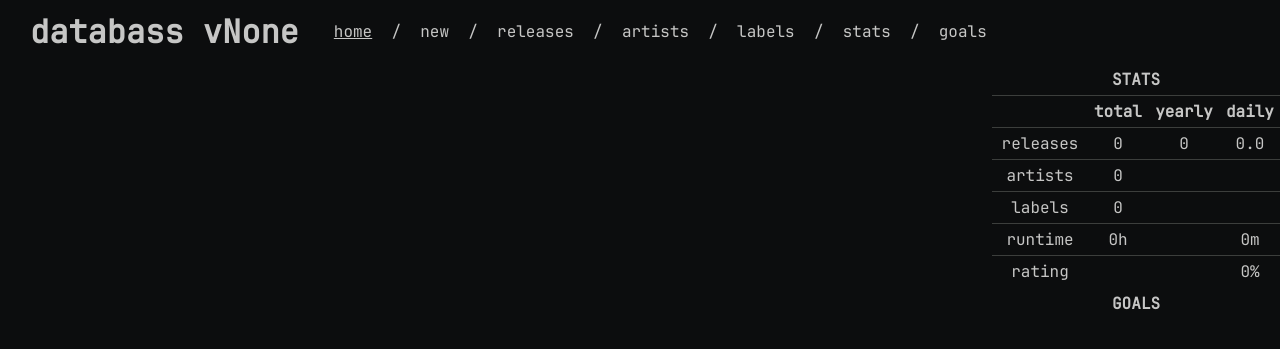
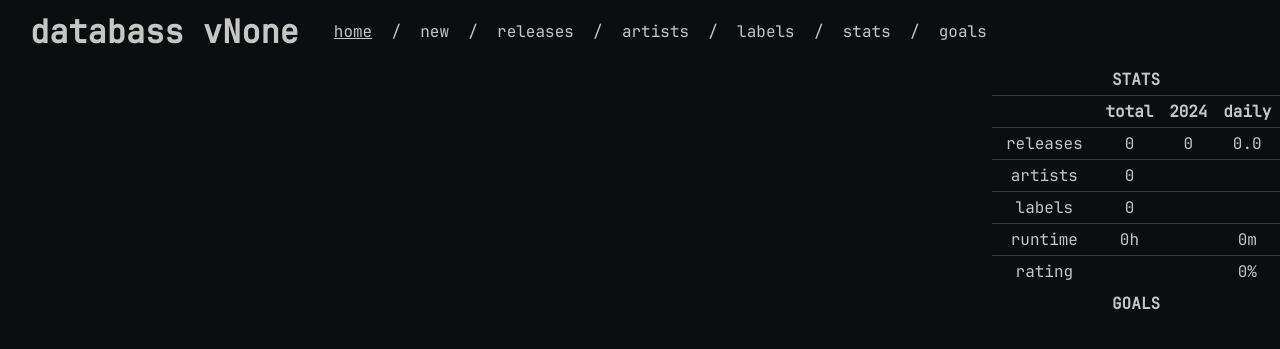
Before and after one commit to chunned/databass, a Flask app: page / in a window 1280 px wide. Shown: the top 349 px of the page. Run offline with Flask 3, Linux system fonts and the light colour scheme; style sheets or scripts are compiled from the project's sources; some libraries are stand-ins or nearby versions.

```diff
--- a/src/databass/routes.py
+++ b/src/databass/routes.py
@@ -16,10 +16,12 @@ def register_routes(app):
             goal_data = [process_goal_data(goal) for goal in active_goals]
         else:
             goal_data = []
+        year = datetime.now().year
         return render_template(
             'index.html',
             stats=stats_data,
             goals=goal_data,
+            year=year,
             active_page='home'
         )
 
--- a/src/databass/templates/index.html
+++ b/src/databass/templates/index.html
@@ -18,7 +18,7 @@
                                 <p>total</p>
                             </th>
                             <th>
-                                <p>yearly</p>
+                                <p>{{ year }}</p>
                             </th>
                             <th>
                                 <p>daily</p>
```
Also changed, not shown: README.md, 3 other files.
